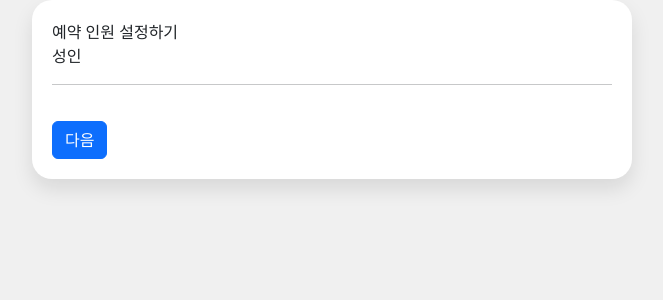
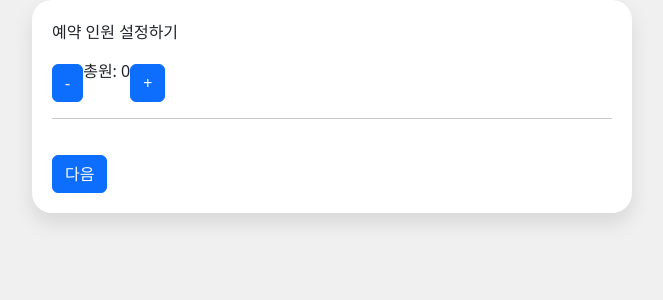
Before and after one commit to jh981117/Eatable_App_Frontend, a React (Create React App) app: page /reservation in a window 1280 px wide. Shown: the top 300 px of the page, without its empty margins (308-971 px from the left). Built offline with nearby package versions, Linux system fonts and the light colour scheme.

Commit message:
인원수 조절버튼 추가 재환

```diff
--- a/src/eatable/pages/userDetails/reservation/Reservation.js
+++ b/src/eatable/pages/userDetails/reservation/Reservation.js
@@ -13,6 +13,8 @@ const Reservation = () => {
     const [selectedDate, setSelectedDate] = useState(
         setHours(setMinutes(new Date(), 30), 16)
     );
+    const [adultCount, setAdultCount] = useState(0);
+    const [infantCount, setInfantCount] = useState(0);
 
     const handleChangeDate = (date) => {
         setSelectedDate(date);
@@ -31,10 +33,14 @@ const Reservation = () => {
     return (
         <div>
             예약 인원 설정하기 <br />
-            성인 <br />
+
+            {/* 성인수 조절 버튼 */}
+            <Button onClick={() => setAdultCount(adultCount > 0 ? adultCount - 1 : 0)}>-</Button>
+            총원: {adultCount}
+            <Button onClick={() => setAdultCount(adultCount + 1)}>+</Button>
+            <br />
 
             <hr />
-
 
             <Button onClick={goReservationOk}>다음</Button> <br />
             {showGreeting && (
```
